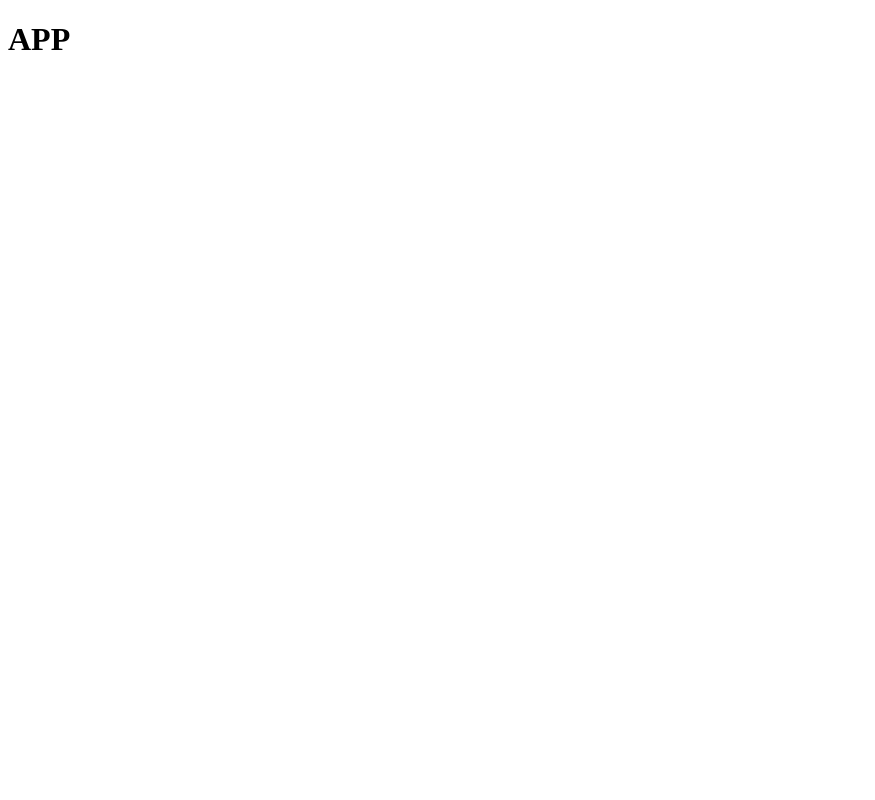
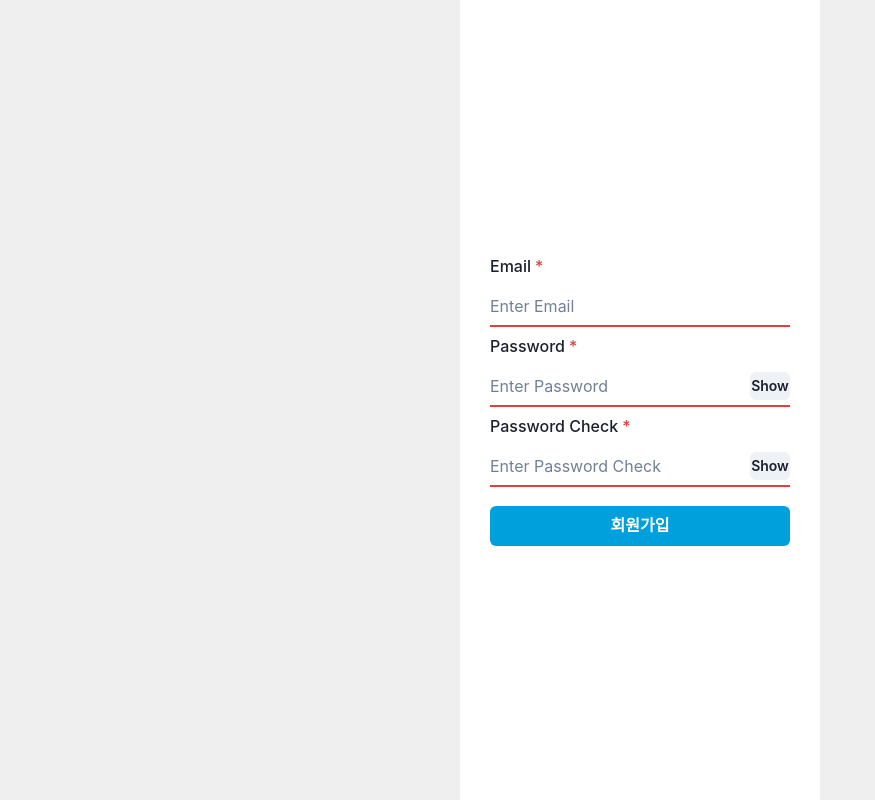
Before and after one commit to jaebong8/YEONCHA_YOUNGCHA_REACT, a React (Create React App) app: page /auth/signUp in a window 1280 px wide. Shown: the whole page, without its empty margins (0-875 px from the left). Built offline with nearby package versions, Linux system fonts and the light colour scheme.

Commit message:
Input 초기 UI 작성

```diff
--- a/package.json
+++ b/package.json
@@ -3,6 +3,9 @@
   "version": "0.1.0",
   "private": true,
   "dependencies": {
+    "@chakra-ui/react": "^2.5.1",
+    "@emotion/react": "^11.10.6",
+    "@emotion/styled": "^11.10.6",
     "@testing-library/jest-dom": "^5.16.5",
     "@testing-library/react": "^13.4.0",
     "@testing-library/user-event": "^13.5.0",
@@ -10,6 +13,7 @@
     "@types/node": "^16.18.12",
     "@types/react": "^18.0.28",
     "@types/react-dom": "^18.0.11",
+    "framer-motion": "^9.0.4",
     "react": "^18.2.0",
     "react-dom": "^18.2.0",
     "react-router-dom": "^6.8.1",
--- /dev/null
+++ b/src/hooks/useInput.tsx
@@ -0,0 +1,12 @@
+import { useCallback, useState } from "react";
+
+const useInput = (initialData: any) => {
+    const [value, setValue] = useState(initialData);
+    const handler = useCallback((e: any) => {
+        setValue(e.target.value);
+    }, []);
+
+    return [value, setValue, handler];
+};
+
+export default useInput;
--- /dev/null
+++ b/src/pages/auth/signIn/SignIn.module.scss
@@ -0,0 +1,18 @@
+@use "styles/variables.scss" as v;
+.container {
+    display: flex;
+    flex-direction: column;
+    align-items: center;
+    justify-content: center;
+    background-color: #efefef;
+    height: 100vh;
+    > form {
+        display: flex;
+        flex-direction: column;
+        justify-content: center;
+        width: 360px;
+        background-color: #fff;
+        height: 100%;
+        padding: 0 30px;
+    }
+}
--- /dev/null
+++ b/src/pages/auth/signIn/SignIn.tsx
@@ -0,0 +1,70 @@
+import React, { useCallback, useState } from "react";
+import styles from "./SignIn.module.scss";
+import {
+    FormControl,
+    FormLabel,
+    FormErrorMessage,
+    Input,
+    InputGroup,
+    InputRightElement,
+    Button,
+} from "@chakra-ui/react";
+import useInput from "hooks/useInput";
+
+const SignIn = () => {
+    const [email, , changeEmail] = useInput("");
+    const [password, , changePassword] = useInput("");
+    const [emailErrMsg, setEmailErrMsg] = useState("");
+    const [passwordErrMsg, setPasswordErrMsg] = useState("");
+
+    const [show, setShow] = useState(false);
+
+    const handleClick = () => setShow(!show);
+
+    const onSubmitHandler = (e: React.FormEvent<HTMLElement>) => {
+        e.preventDefault();
+        console.log(email, password);
+    };
+    return (
+        <div className={styles.container}>
+            <form onSubmit={onSubmitHandler}>
+                <FormControl isRequired isInvalid>
+                    <FormLabel>Email</FormLabel>
+                    <Input
+                        type="email"
+                        value={email}
+                        onChange={changeEmail}
+                        placeholder="Enter Email"
+                        variant="flushed"
+                    />
+                    {emailErrMsg && <FormErrorMessage>{emailErrMsg}</FormErrorMessage>}
+                </FormControl>
+                <FormControl isRequired isInvalid mt="2">
+                    <FormLabel>Password</FormLabel>
+                    <InputGroup>
+                        <Input
+                            type={show ? "text" : "password"}
+                            value={password}
+                            onChange={changePassword}
+                            placeholder="Enter Password"
+                            variant="flushed"
+                            minLength={6}
+                        />
+
+                        <InputRightElement>
+                            <Button h="1.75rem" size="sm" onClick={handleClick}>
+                                {show ? "Hide" : "Show"}
+                            </Button>
+                        </InputRightElement>
+                    </InputGroup>
+                    {passwordErrMsg && <FormErrorMessage>{passwordErrMsg}</FormErrorMessage>}
+                </FormControl>
+                <Button colorScheme="linkedin" mt="5" type="submit">
+                    로그인
+                </Button>
+            </form>
+        </div>
+    );
+};
+
+export default SignIn;
--- /dev/null
+++ b/src/pages/auth/signUp/SignUp.tsx
@@ -0,0 +1,96 @@
+import React, { useCallback, useState } from "react";
+import styles from "pages/auth/signIn/SignIn.module.scss";
+import {
+    FormControl,
+    FormLabel,
+    FormErrorMessage,
+    Input,
+    InputGroup,
+    InputRightElement,
+    Button,
+} from "@chakra-ui/react";
+import useInput from "hooks/useInput";
+
+const SignUp = () => {
+    const [email, , changeEmail] = useInput("");
+    const [password, , changePassword] = useInput("");
+    const [passwordCheck, , changePasswordCheck] = useInput("");
+    const [show, setShow] = useState(false);
+    const [emailErrMsg, setEmailErrMsg] = useState("");
+    const [passwordErrMsg, setPasswordErrMsg] = useState("");
+    const [passwordCheckErrMsg, setPasswordCheckErrMsg] = useState("");
+
+    const handleClick = () => setShow(!show);
+
+    const onSubmitHandler = (e: React.FormEvent<HTMLElement>) => {
+        e.preventDefault();
+        console.log(email, password);
+        if (password !== passwordCheck) {
+            setPasswordCheckErrMsg("비밀번호가 일치하지 않습니다.");
+            return;
+        } else {
+            setPasswordCheckErrMsg("");
+        }
+        console.log("return 했나?");
+    };
+    return (
+        <div className={styles.container}>
+            <form onSubmit={onSubmitHandler}>
+                <FormControl isRequired isInvalid>
+                    <FormLabel>Email</FormLabel>
+                    <Input
+                        type="email"
+                        value={email}
+                        onChange={changeEmail}
+                        placeholder="Enter Email"
+                        variant="flushed"
+                    />
+                    {emailErrMsg && <FormErrorMessage>{emailErrMsg}</FormErrorMessage>}
+                </FormControl>
+                <FormControl isRequired isInvalid mt="2">
+                    <FormLabel>Password</FormLabel>
+                    <InputGroup>
+                        <Input
+                            type={show ? "text" : "password"}
+                            value={password}
+                            onChange={changePassword}
+                            placeholder="Enter Password"
+                            variant="flushed"
+                            minLength={6}
+                        />
+                        <InputRightElement>
+                            <Button h="1.75rem" size="sm" onClick={handleClick}>
+                                {show ? "Hide" : "Show"}
+                            </Button>
+                        </InputRightElement>
+                    </InputGroup>
+                    {passwordErrMsg && <FormErrorMessage>{passwordErrMsg}</FormErrorMessage>}
+                </FormControl>
+                <FormControl isRequired isInvalid mt="2">
+                    <FormLabel>Password Check</FormLabel>
+                    <InputGroup>
+                        <Input
+                            type={show ? "text" : "password"}
+                            value={passwordCheck}
+                            onChange={changePasswordCheck}
+                            placeholder="Enter Password Check"
+                            variant="flushed"
+                            minLength={6}
+                        />
+                        <InputRightElement>
+                            <Button h="1.75rem" size="sm" onClick={handleClick}>
+                                {show ? "Hide" : "Show"}
+                            </Button>
+                        </InputRightElement>
+                    </InputGroup>
+                    {passwordCheckErrMsg && <FormErrorMessage>{passwordCheckErrMsg}</FormErrorMessage>}
+                </FormControl>
+                <Button colorScheme="linkedin" mt="5" type="submit">
+                    회원가입
+                </Button>
+            </form>
+        </div>
+    );
+};
+
+export default SignUp;
--- /dev/null
+++ b/src/styles/global.scss
@@ -0,0 +1,124 @@
+html,
+body,
+div,
+span,
+applet,
+object,
+iframe,
+h1,
+h2,
+h3,
+h4,
+h5,
+h6,
+p,
+blockquote,
+pre,
+a,
+abbr,
+acronym,
+address,
+big,
+cite,
+code,
+del,
+dfn,
+em,
+img,
+ins,
+kbd,
+q,
+s,
+samp,
+small,
+strike,
+strong,
+sub,
+sup,
+tt,
+var,
+b,
+u,
+i,
+center,
+dl,
+dt,
+dd,
+ol,
+ul,
+li,
+fieldset,
+form,
+label,
+legend,
+table,
+caption,
+tbody,
+tfoot,
+thead,
+tr,
+th,
+td,
+article,
+aside,
+canvas,
+details,
+embed,
+figure,
+figcaption,
+footer,
+header,
+hgroup,
+menu,
+nav,
+output,
+ruby,
+section,
+summary,
+time,
+mark,
+audio,
+video {
+    margin: 0;
+    padding: 0;
+    border: 0;
+    font-size: 100%;
+    font: inherit;
+    vertical-align: baseline;
+}
+/* HTML5 display-role reset for older browsers */
+article,
+aside,
+details,
+figcaption,
+figure,
+footer,
+header,
+hgroup,
+menu,
+nav,
+section {
+    display: block;
+}
+body {
+    line-height: 1;
+}
+ol,
+ul {
+    list-style: none;
+}
+blockquote,
+q {
+    quotes: none;
+}
+blockquote:before,
+blockquote:after,
+q:before,
+q:after {
+    content: "";
+    content: none;
+}
+table {
+    border-collapse: collapse;
+    border-spacing: 0;
+}
--- /dev/null
+++ b/src/styles/variables.scss
@@ -0,0 +1,10 @@
+$mainColor: #00b0ff;
+$subColor: #0094d8;
+$subColor2: #1c5d9b;
+$lightGray: #c0c0c0;
+$lightBlue: #87ceeb;
+$lightYellow: #ffffe0;
+$yellow: #ffff00;
+$red: #ff0000;
+$green: #00ff00;
+$purple: #800080;
--- a/tsconfig.json
+++ b/tsconfig.json
@@ -18,7 +18,8 @@
     "resolveJsonModule": true,
     "isolatedModules": true,
     "noEmit": true,
-    "jsx": "react-jsx"
+    "jsx": "react-jsx",
+    "baseUrl": "src",
   },
   "include": [
     "src"
```
Also changed, not shown: src/components/AuthInput.tsx (added, +21 -0 lines), src/index.tsx (+25 -2 lines), src/layouts/Layout.tsx (added, +7 -0 lines), 1 other file (tests, documents, lock files or other folders).
